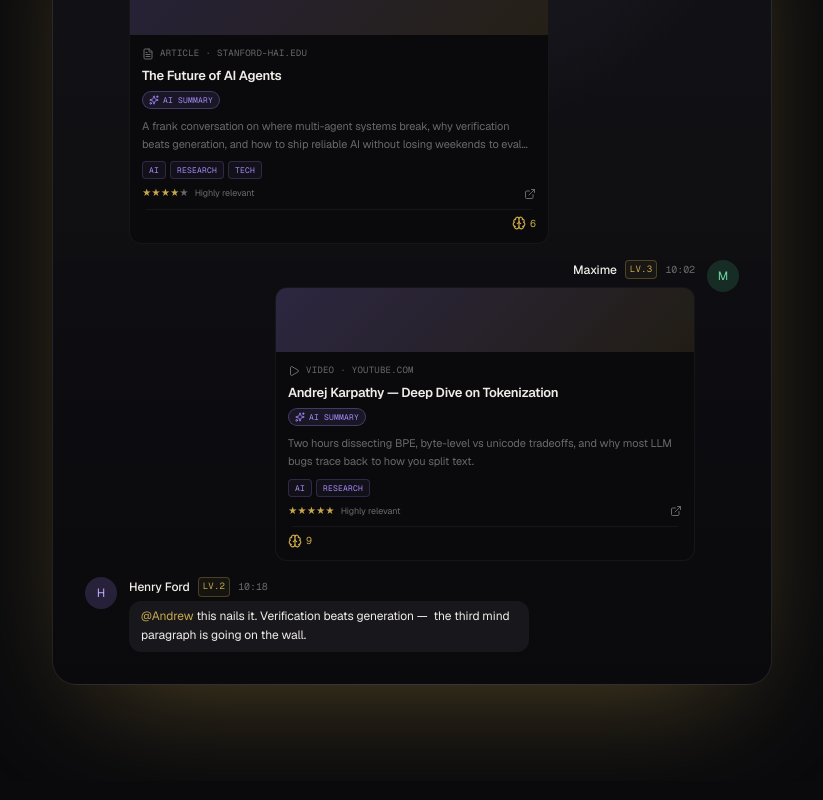
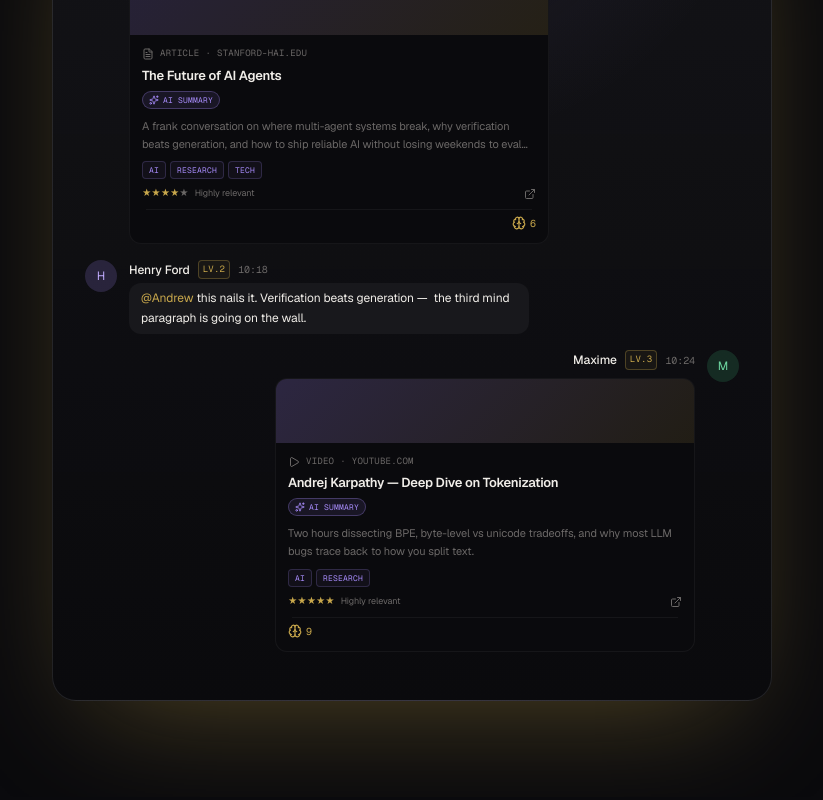
Before and after one commit to Falconinium/thirdmind-landingpage, a Next.js app: page / in a window 1280 px wide. Shown: the part 1033-1833 px from the top of the page, without its empty margins (228-1051 px from the left). Built offline with nearby package versions, Linux system fonts and the light colour scheme.

Commit message:
Move animated AI embed to the bottom + lock card height so nothing shifts

```diff
--- a/components/ChannelMockup.tsx
+++ b/components/ChannelMockup.tsx
@@ -83,11 +83,26 @@ export function ChannelMockup() {
         brains={6}
       />
 
+      <PlainMessage
+        name="Henry Ford"
+        tint={{ bg: 'rgba(167,139,250,0.18)', text: '#c0aafd' }}
+        level={2}
+        time="10:18"
+        message={
+          <>
+            <span className="text-[var(--color-accent)]">@Andrew</span>{' '}
+            this nails it. Verification beats generation — &nbsp;the third mind
+            paragraph is going on the wall.
+          </>
+        }
+      />
+
+      <div className="mt-4">
         <Message
           name="Maxime"
           tint={{ bg: 'rgba(63,182,122,0.18)', text: '#6dd6a0' }}
           level={3}
-        time="10:02"
+          time="10:24"
           embed={{
             type: 'Video',
             domain: 'youtube.com',
@@ -104,20 +119,7 @@ export function ChannelMockup() {
           align="right"
           loading={analyzing}
         />
-
-      <PlainMessage
-        name="Henry Ford"
-        tint={{ bg: 'rgba(167,139,250,0.18)', text: '#c0aafd' }}
-        level={2}
-        time="10:18"
-        message={
-          <>
-            <span className="text-[var(--color-accent)]">@Andrew</span>{' '}
-            this nails it. Verification beats generation — &nbsp;the third mind
-            paragraph is going on the wall.
-          </>
-        }
-      />
+      </div>
     </div>
   )
 }
@@ -227,8 +229,12 @@ function Message({
           </p>
         )}
 
-        <div className="relative mt-2 max-w-[420px] overflow-hidden rounded-xl border border-white/5 bg-[var(--color-background)]">
-          {/* AI shimmer overlay while loading — same energy as the desktop app. */}
+        <div
+          className="relative mt-2 max-w-[420px] overflow-hidden rounded-xl border border-white/5 bg-[var(--color-background)]"
+          // Reserved height so the card doesn't jump between the pending and
+          // resolved states. Tall enough for the full AI summary + tags.
+          style={{ minHeight: 244 }}
+        >
           {loading && (
             <div
               aria-hidden
```
Lines whose indentation alone changed are shown as unchanged.
